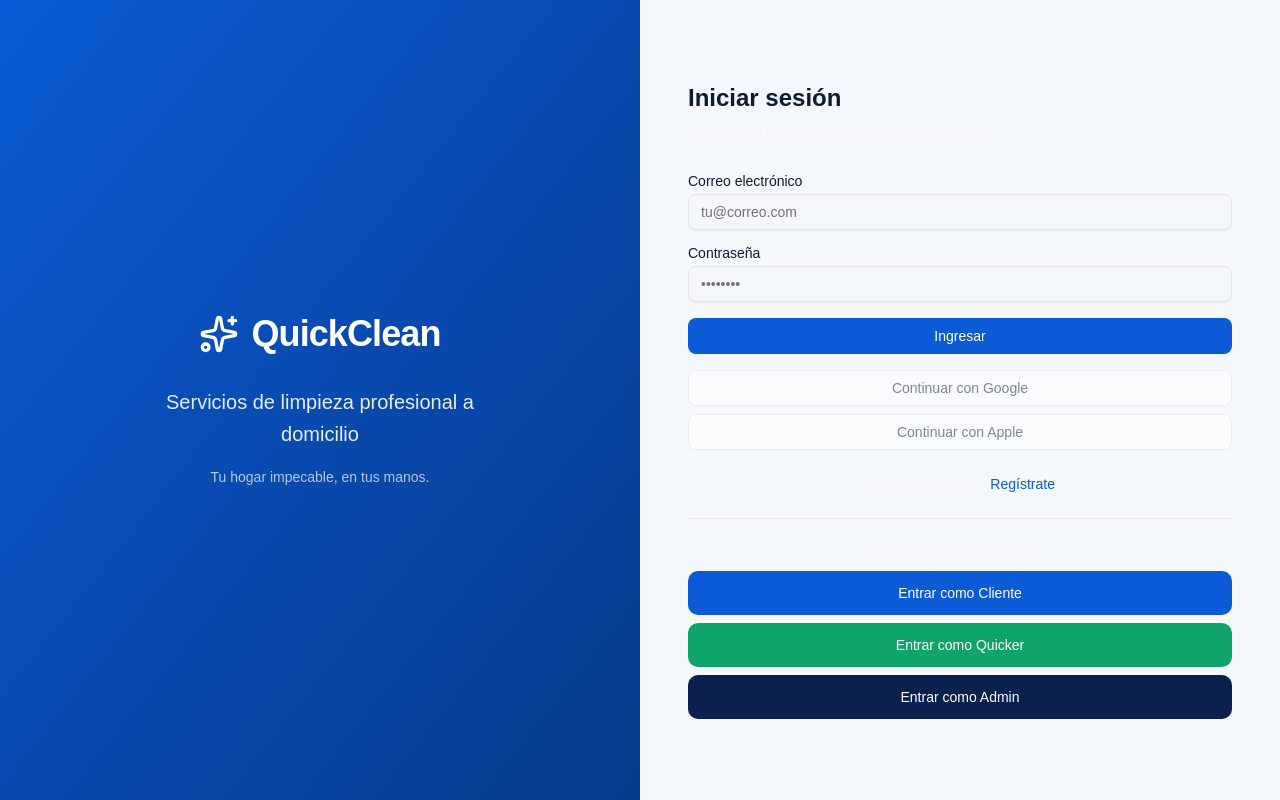
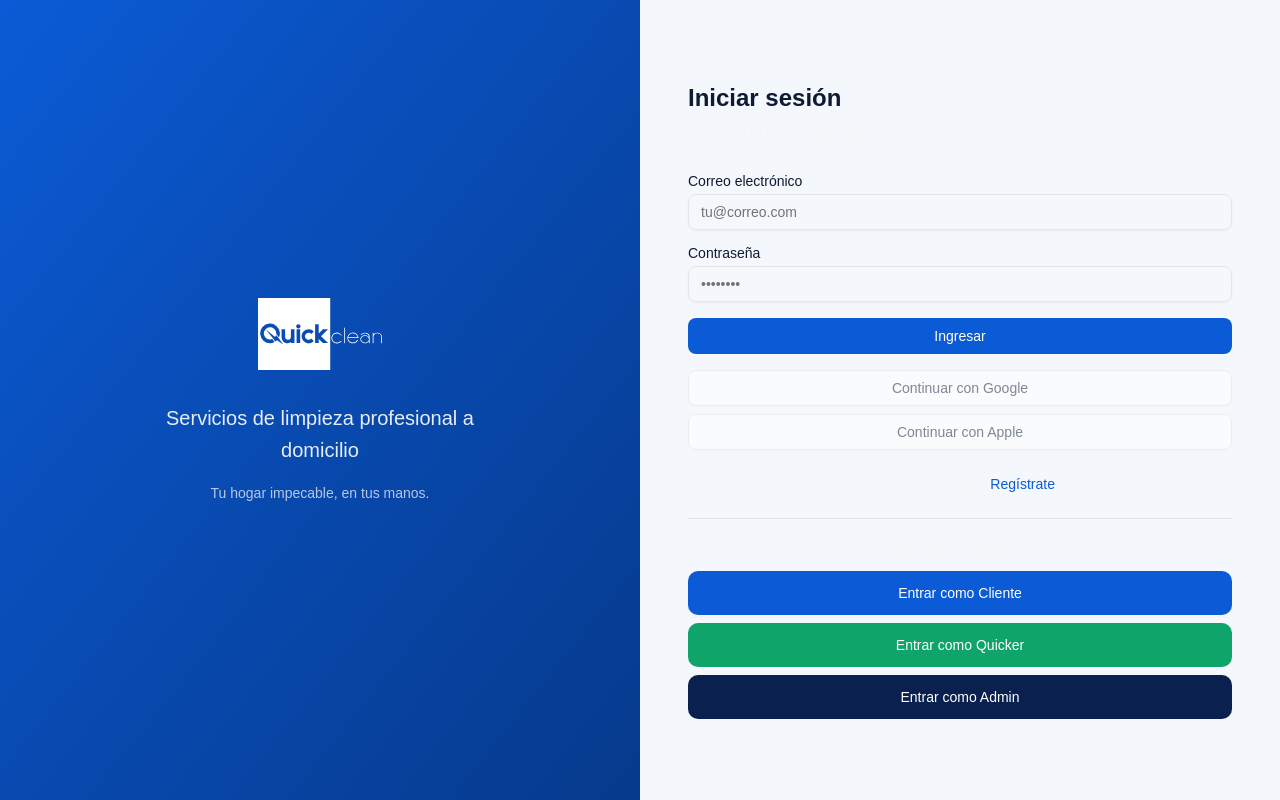
Before and after one commit to Ederson-charry/quickclean, a React (Vite) app: page /login in a window 1280 px wide. Built offline with nearby package versions, Linux system fonts and the light colour scheme.

Commit message:
feat: use official QuickClean logo (recolorable via CSS mask)

```diff
--- a/src/components/layout/AdminShell.tsx
+++ b/src/components/layout/AdminShell.tsx
@@ -47,7 +47,7 @@ export function AdminShell() {
         {/* Sidebar — desktop */}
         <aside className="hidden lg:flex flex-col bg-navy min-h-screen sticky top-0">
           <div className="flex items-center gap-2 px-5 py-4 border-b border-white/10">
-            <Brand />
+            <Brand tone="white" />
           </div>
           <SidebarNav />
         </aside>
@@ -68,7 +68,7 @@ export function AdminShell() {
                 <SheetContent side="left" className="w-[248px] bg-navy p-0 border-0">
                   <SheetTitle className="sr-only">Menú de navegación</SheetTitle>
                   <div className="flex items-center gap-2 px-5 py-4 border-b border-white/10">
-                    <Brand />
+                    <Brand tone="white" />
                   </div>
                   <SidebarNav onNavigate={() => setOpen(false)} />
                 </SheetContent>
--- a/src/components/layout/Brand.tsx
+++ b/src/components/layout/Brand.tsx
@@ -1,13 +1,14 @@
-import { Sparkles } from "lucide-react";
 import { Link } from "@tanstack/react-router";
+import { useSession } from "@/stores/session";
+import { Logo } from "./Logo";
 
-export function Brand() {
+/** Logo de marca enlazado al home del rol activo. `tone="white"` para fondos oscuros. */
+export function Brand({ tone = "color", height = 34 }: { tone?: "color" | "white"; height?: number }) {
+  const { role } = useSession();
+  const home = role === "admin" ? "/admin" : role === "quicker" ? "/pro" : "/app";
   return (
-    <Link to="/app" className="flex items-center gap-2 no-underline">
-      <Sparkles className="h-5 w-5 text-brand-600" />
-      <span className="font-[var(--font-display)] text-lg font-bold text-brand-600 tracking-tight">
-        QuickClean
-      </span>
+    <Link to={home} aria-label="QuickClean — inicio" className="inline-flex items-center no-underline">
+      <Logo height={height} className={tone === "white" ? "text-white" : "text-brand-600"} />
     </Link>
   );
 }
--- /dev/null
+++ b/src/components/layout/Logo.tsx
@@ -0,0 +1,32 @@
+import logoUrl from "@/assets/logo-blanco.svg";
+
+const RATIO = 103 / 60; // ancho / alto del SVG original
+
+/**
+ * Logo oficial de QuickClean. El SVG es de un solo color; lo recoloreamos con
+ * `currentColor` vía CSS mask, así sirve en azul (sobre fondos claros) y en
+ * blanco (sobre el sidebar navy / paneles azules) según el `text-*` que reciba.
+ */
+export function Logo({ height = 36, className = "" }: { height?: number; className?: string }) {
+  return (
+    <span
+      role="img"
+      aria-label="QuickClean"
+      className={className}
+      style={{
+        display: "inline-block",
+        height,
+        width: height * RATIO,
+        backgroundColor: "currentColor",
+        WebkitMaskImage: `url(${logoUrl})`,
+        maskImage: `url(${logoUrl})`,
+        WebkitMaskRepeat: "no-repeat",
+        maskRepeat: "no-repeat",
+        WebkitMaskPosition: "center",
+        maskPosition: "center",
+        WebkitMaskSize: "contain",
+        maskSize: "contain",
+      }}
+    />
+  );
+}
--- a/src/features/auth/Login.tsx
+++ b/src/features/auth/Login.tsx
@@ -2,8 +2,8 @@ import { useForm } from "react-hook-form";
 import { zodResolver } from "@hookform/resolvers/zod";
 import { z } from "zod";
 import { useNavigate, Link } from "@tanstack/react-router";
-import { Sparkles } from "lucide-react";
 import { toast } from "sonner";
+import { Logo } from "@/components/layout/Logo";
 
 import { Button } from "@/components/ui/button";
 import { Input } from "@/components/ui/input";
@@ -58,9 +58,8 @@ export default function Login() {
       {/* Brand panel */}
       <div className="hidden md:flex flex-col justify-center items-center flex-1 bg-gradient-to-br from-brand-600 to-brand-700 px-12 py-16 text-white">
         <div className="max-w-xs text-center">
-          <div className="flex items-center justify-center gap-3 mb-8">
-            <Sparkles className="h-10 w-10" />
-            <span className="font-[var(--font-display)] text-4xl font-bold tracking-tight">QuickClean</span>
+          <div className="flex items-center justify-center mb-8">
+            <Logo height={72} className="text-white" />
           </div>
           <p className="text-xl font-medium leading-relaxed text-white/90">
             Servicios de limpieza profesional a domicilio
@@ -74,9 +73,8 @@ export default function Login() {
       {/* Form panel */}
       <div className="flex flex-1 flex-col justify-center px-6 py-12 sm:px-12 max-w-md mx-auto w-full md:max-w-none md:w-[480px] md:mx-0">
         {/* Mobile brand */}
-        <div className="flex items-center gap-2 mb-8 md:hidden">
-          <Sparkles className="h-6 w-6 text-brand-600" />
-          <span className="font-[var(--font-display)] text-2xl font-bold text-brand-600">QuickClean</span>
+        <div className="flex items-center mb-8 md:hidden">
+          <Logo height={36} className="text-brand-600" />
         </div>
 
         <h1 className="text-2xl font-bold text-ink mb-2">Iniciar sesión</h1>
--- a/src/features/auth/Registro.tsx
+++ b/src/features/auth/Registro.tsx
@@ -2,8 +2,8 @@ import { useForm } from "react-hook-form";
 import { zodResolver } from "@hookform/resolvers/zod";
 import { z } from "zod";
 import { useNavigate, Link } from "@tanstack/react-router";
-import { Sparkles } from "lucide-react";
 import { toast } from "sonner";
+import { Logo } from "@/components/layout/Logo";
 
 import { Button } from "@/components/ui/button";
 import { Input } from "@/components/ui/input";
@@ -58,9 +58,8 @@ export default function Registro() {
       {/* Brand panel */}
       <div className="hidden md:flex flex-col justify-center items-center flex-1 bg-gradient-to-br from-brand-600 to-brand-700 px-12 py-16 text-white">
         <div className="max-w-xs text-center">
-          <div className="flex items-center justify-center gap-3 mb-8">
-            <Sparkles className="h-10 w-10" />
-            <span className="font-[var(--font-display)] text-4xl font-bold tracking-tight">QuickClean</span>
+          <div className="flex items-center justify-center mb-8">
+            <Logo height={72} className="text-white" />
           </div>
           <p className="text-xl font-medium leading-relaxed text-white/90">
             Crea tu cuenta y agenda tu primer servicio hoy
@@ -74,9 +73,8 @@ export default function Registro() {
       {/* Form panel */}
       <div className="flex flex-1 flex-col justify-center px-6 py-12 sm:px-12 max-w-md mx-auto w-full md:max-w-none md:w-[480px] md:mx-0">
         {/* Mobile brand */}
-        <div className="flex items-center gap-2 mb-8 md:hidden">
-          <Sparkles className="h-6 w-6 text-brand-600" />
-          <span className="font-[var(--font-display)] text-2xl font-bold text-brand-600">QuickClean</span>
+        <div className="flex items-center mb-8 md:hidden">
+          <Logo height={36} className="text-brand-600" />
         </div>
 
         <h1 className="text-2xl font-bold text-ink mb-2">Crear cuenta</h1>
```
Also changed, not shown: src/assets/logo-blanco.svg (added).
